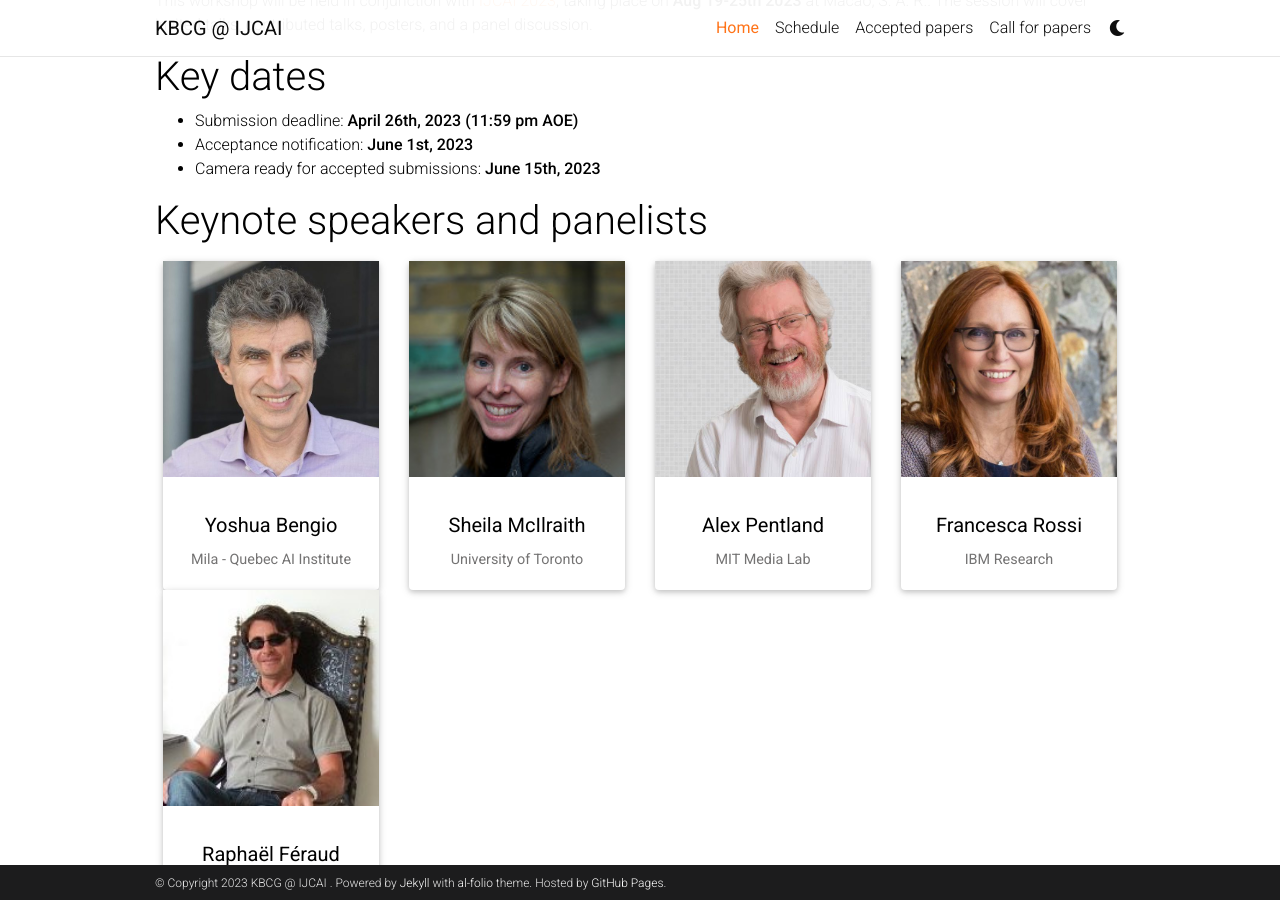
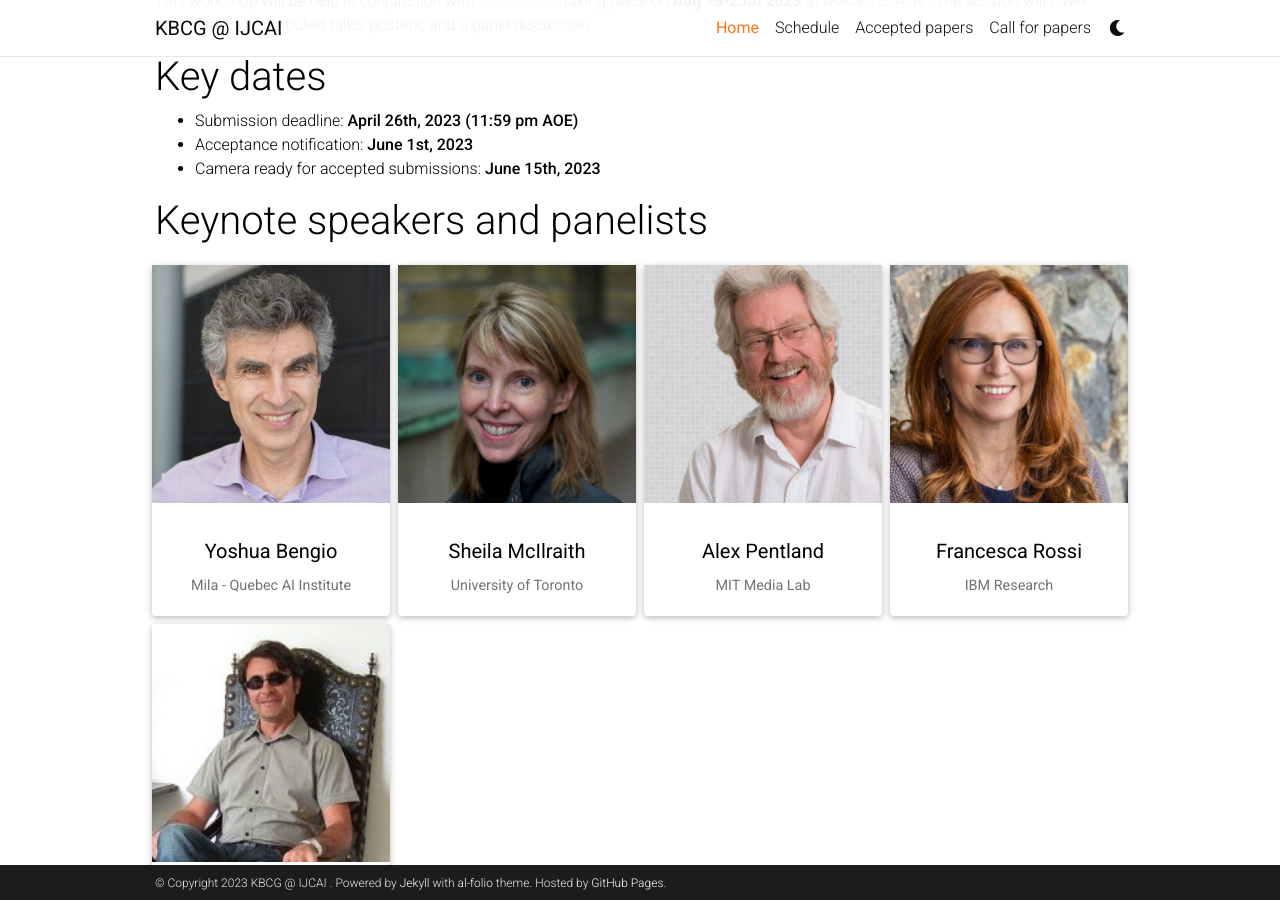
Before and after one commit to KnowledgeAI/KnowledgeAI.github.io, a Jekyll site: the page built from _pages/home.md, in a window 1280 px wide and 900 px high, scrolled down 1548 px. Built offline with Jekyll 4.4.1, drawn with Linux system fonts in a browser that asks for light colours; full-size pictures stand in for the smaller copies a plugin makes; comment, search, counter and statistics services are not loaded; a style sheet for code colours, icons or effects is not loaded.

Commit message:
[DBG] add padding

```diff
--- a/_pages/home.md
+++ b/_pages/home.md
@@ -44,19 +44,19 @@ This workshop will be held in conjunction with [IJCAI 2023](https://ijcai-23.org
 # Keynote speakers and panelists
 
 <div class="row p-2 g-2">
-      <div class="col-sm-3">
+      <div class="col-sm-3 p-1">
           {% include people.html name="Yoshua Bengio" affiliation="Mila - Quebec AI Institute" url="https://yoshuabengio.org" img="/assets/img/people/yoshua_bengio.jpg" %}
       </div>
-      <div class="col-sm-3">
+      <div class="col-sm-3 p-1">
           {% include people.html name="Sheila McIlraith" affiliation="University of Toronto" url="http://www.cs.toronto.edu/~sheila" img="/assets/img/people/sheila_mcilraith.jpg" %}
       </div>
-      <div class="col-sm-3">
+      <div class="col-sm-3 p-1">
           {% include people.html name="Alex Pentland" affiliation="MIT Media Lab" url="https://www.media.mit.edu/people/sandy/overview/" img="/assets/img/people/alex_pentland.jpg" %}
       </div>
-      <div class="col-sm-3">
+      <div class="col-sm-3 p-1">
           {% include people.html name="Francesca Rossi" affiliation="IBM Research" url="https://researcher.watson.ibm.com/researcher/view.php?person=ibm-Francesca.Rossi2" img="/assets/img/people/francesca_rossi.jpg" %}
       </div>
-      <div class="col-sm-3">
+      <div class="col-sm-3 p-1">
           {% include people.html name="Raphaël Féraud" affiliation="Orange Labs" url="https://scholar.google.fr/citations?user=4YwuLUMAAAAJ&hl=fr" img="/assets/img/people/raphael_feraud.jpg" %}
       </div>
   </div>
@@ -65,16 +65,16 @@ This workshop will be held in conjunction with [IJCAI 2023](https://ijcai-23.org
 # Organizing committee
 
 <div class="row p-2 g-2">
-      <div class="col-sm-3">
+      <div class="col-sm-3 p-1">
       {% include people.html name="Baihan Lin" affiliation="Columbia University" url="https://www.neuroinference.com/" img="/assets/img/people/baihan_lin2.jpg" %}
       </div>
-      <div class="col-sm-3">
+      <div class="col-sm-3 p-1">
   {% include people.html name="Djallel Bouneffouf" affiliation="IBM Research" url="hhttps://www.researchgate.net/profile/Djallel-Bouneffouf" img="/assets/img/people/djallel_bouneffouf.png" %}
       </div>
-      <div class="col-sm-3">
+      <div class="col-sm-3 p-1">
   {% include people.html name="Asim Munawar" affiliation="IBM Research" url="https://research.ibm.com/people/asim-munawar" img="/assets/img/people/asim_munawar.jpg" %}
       </div>
-      <div class="col-sm-3">
+      <div class="col-sm-3 p-1">
   {% include people.html name="Irina Rish" affiliation="Mila - Quebec AI Institute" url="https://irina-rish.com/" img="assets/img/people/irina_rish.jpg" %}
   </div>
   </div>
```
